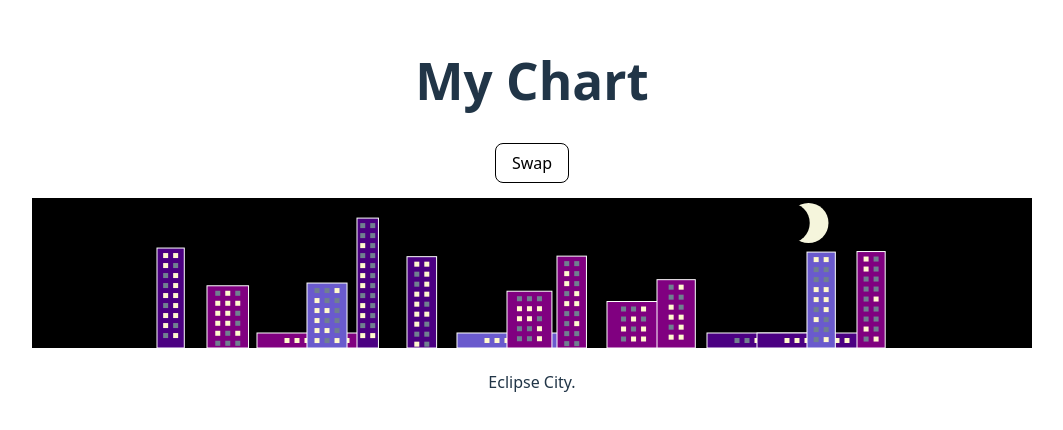
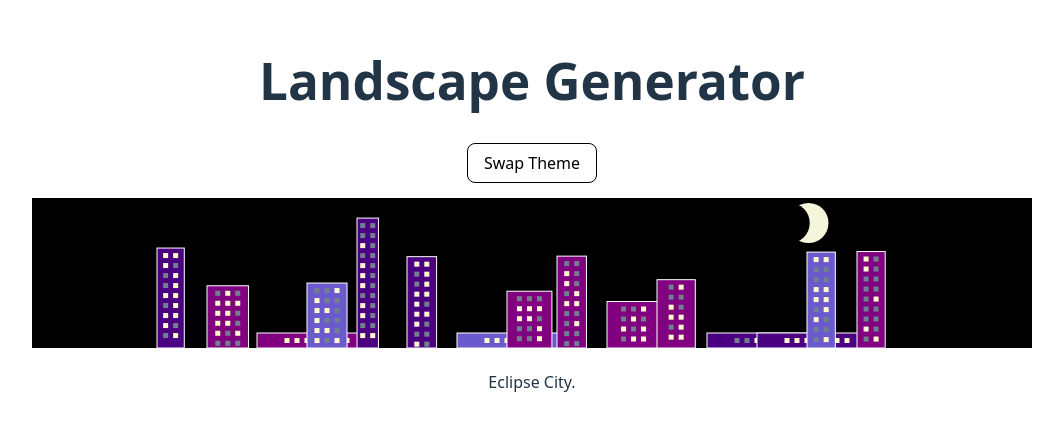
Before and after one commit to jchill-git/svelte-test, a Svelte app: page / in a window 1280 px wide. Shown: the part 186-616 px from the top of the page, without its empty margins (108-1171 px from the left). Built offline with nearby package versions, Linux system fonts and the light colour scheme.

Commit message:
Calling it done for now
Took out slider bar

```diff
--- a/src/App.svelte
+++ b/src/App.svelte
@@ -6,9 +6,10 @@
 	let el;
   let el2;
   let el3;
+  let arraySize = $state(15)
 
   var dataset=[];
-  for (var i = 0; i <15 ; i++){
+  for (var i = 0; i <arraySize ; i++){
     var newValue = Math.max(5, Math.random() * 30);
     dataset.push(newValue)
   }
@@ -17,6 +18,14 @@
   var h = 150;
 
   $inspect(dataset);
+
+  $effect(() =>{
+    //re-render on data change
+    if(arraySize !== 15){
+      $inspect(arraySize)
+    }
+
+  })
 
 	onMount(() => {
     //Cityscape
@@ -66,7 +75,7 @@
 
     buildings.attr("width", (d) => Math.min(Math.max(20,600/d),125))
       .attr("height", (d) => d*5-10)
-      .attr("x", (d,i) => i * 50+125)
+      .attr("x", (d,i) => i * 50+1875/arraySize)
       .attr("y", (d) => h-d*5+10)
       .style("fill", (d) => buildingColor() )
       .attr("data",(d,i) => [i,d])
@@ -303,8 +312,12 @@ let currScene = $state(true);
 </script>
 
 
-<h1>My Chart</h1>
-<button onclick ={() => currScene = !currScene}>Swap</button>
+<h1>Landscape Generator</h1>
+<!--<label>
+  <input type="range" bind:value={arraySize} min="0" max="30"/>
+</label>-->
+<p></p>
+<button onclick ={() => currScene = !currScene}>Swap Theme</button>
 <p></p>
 <div style:display={currScene ? 'block' : 'none'} bind:this={el}></div>
 <div style:display={currScene ? 'none' : 'block'} bind:this={el3}></div>
```
